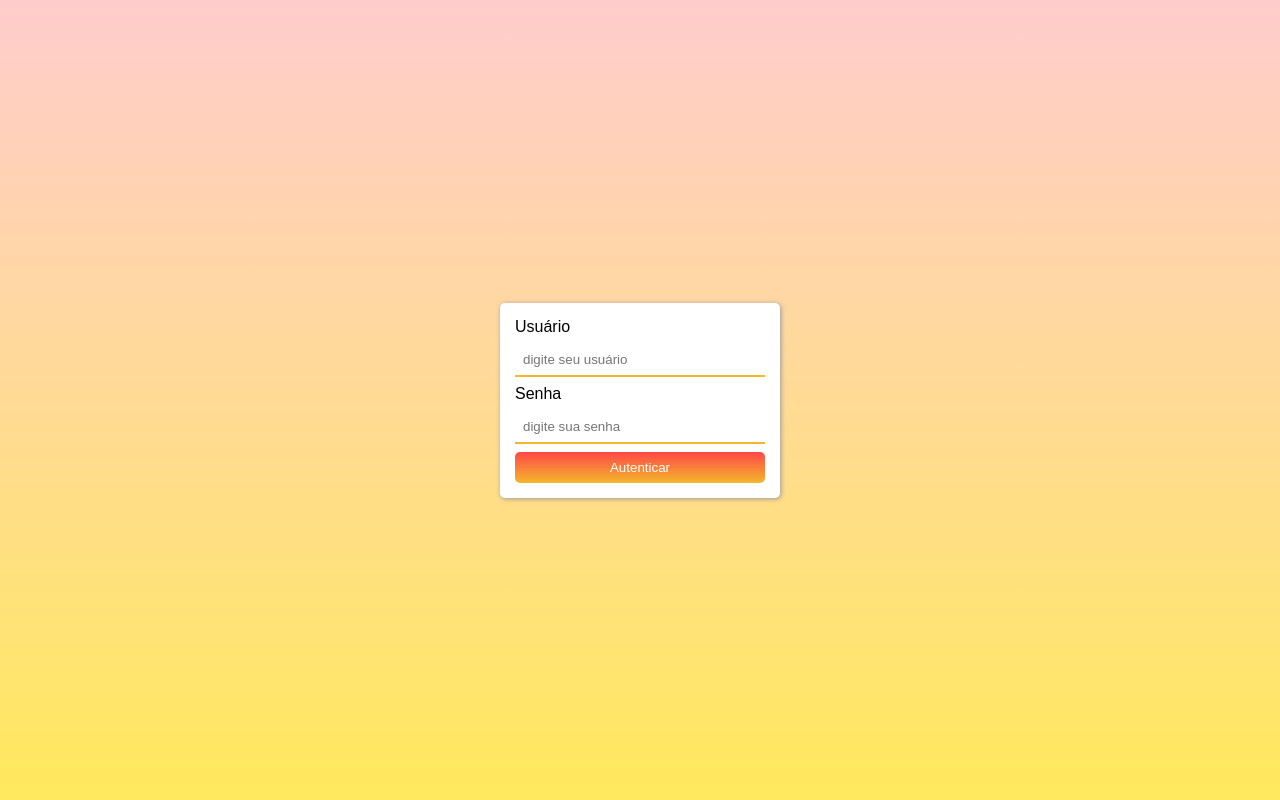
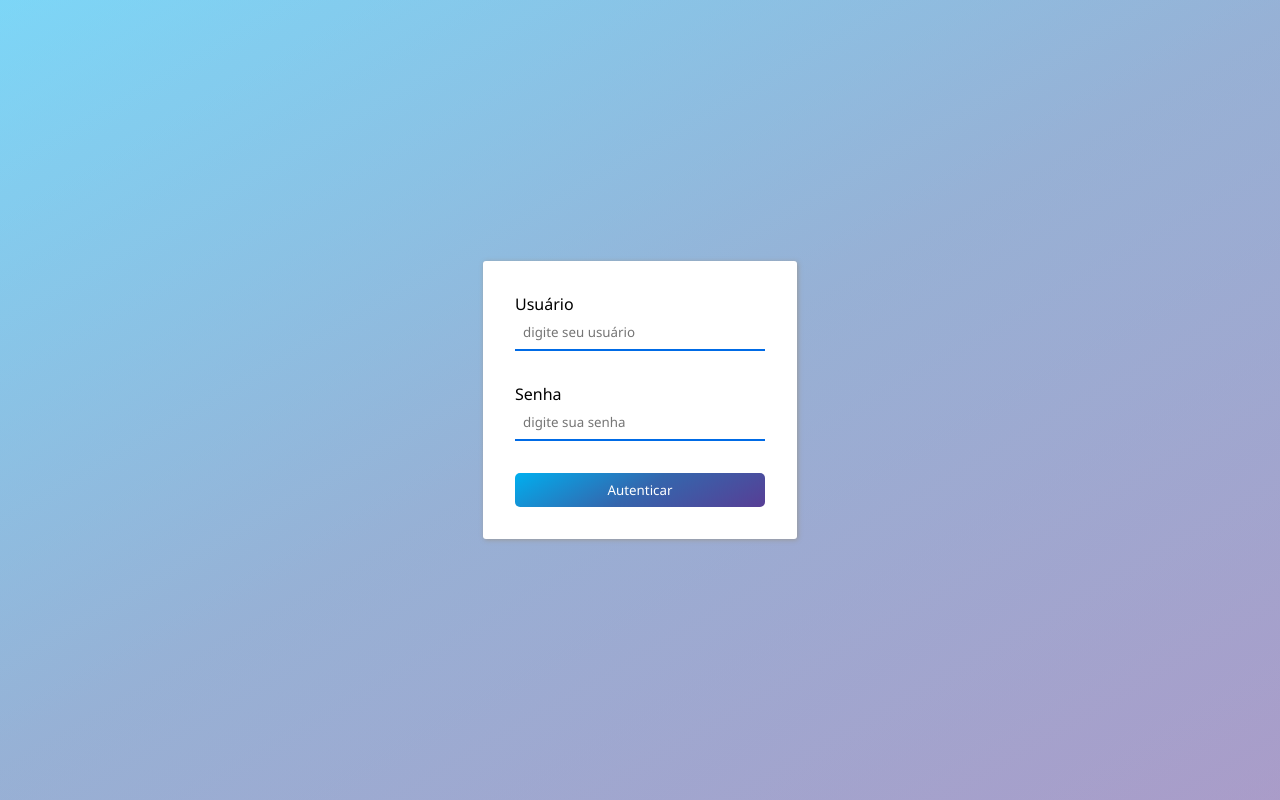
Before and after one commit to projetoinclus/sistema_web, a plain HTML site: page index.html in a window 1280 px wide. Drawn offline with Linux system fonts and the light colour scheme.

Commit message:
20240525-0921

```diff
--- a/css/global.css
+++ b/css/global.css
@@ -1,35 +1,42 @@
 * {
-  font-family: sans-serif; /* estilo da fonte */
+    font-family: "Segoe UI", Tahoma, Geneva, Verdana, sans-serif; /* estilo da fonte */
 }
 
 html,
 body {
-  width: 100%; /* largura */
-  height: 100%; /* altura */
-  margin: 0; /* espaçamento externo */
-  padding: 0; /* espaçamento interno */
-}
-
-button {
-  padding: 8px;
-  border-radius: 5px;
-  border: none;
-  background-image: linear-gradient(to bottom, #ff4747, #f3b72b);
-  color: #ffffff;
-}
-
-button:hover {
-  background-image: linear-gradient(to bottom, #942c2c, #c59526);
+    width: 100%;
+    height: 100%;
+    margin: 0;
+    padding: 0;
+    background-image: linear-gradient(150deg, rgba(0, 175, 239, 0.3), rgba(52, 102, 173, 0.3), rgb(88, 62, 149, 0.3));
 }
 
 input {
-  padding: 8px;
-  border: none;
-  border-bottom: 2px solid #f3b72b;
+    padding: 0.5rem;
+    border: none;
+    border-bottom: 2px solid rgb(0, 107, 230);
 }
 
 input:focus {
-  outline: none;
-  border: none;
-  border-bottom: 2px solid #942c2c;
+    outline: none;
+    border: none;
+    border-bottom: 2px solid rgb(255, 72, 0);
 }
+
+.form-control {
+    display: flex;
+    flex-direction: column;
+    margin-bottom: 2rem;
+}
+
+.btn-primary {
+    padding: 8px;
+    border-radius: 5px;
+    border: none;
+    background-image: linear-gradient(150deg, rgba(0, 175, 239), rgba(52, 102, 173), rgb(88, 62, 149));
+    color: #ffffff;
+}
+
+.btn-primary:hover {
+    background-image: linear-gradient(150deg, rgb(0, 147, 201), rgb(40, 79, 133), rgb(70, 49, 119));
+}
--- a/css/login.css
+++ b/css/login.css
@@ -1,7 +1,6 @@
 #bg-login {
     width: 100%;
     height: 100%;
-  background-image: linear-gradient(to bottom, #ffcccc, #ffe95d);
     display: flex;
     justify-content: center;
     align-items: center;
@@ -12,8 +11,7 @@
     display: flex;
     flex-direction: column;
     width: 250px;
-  gap: 8px;
-  padding: 15px;
-  border-radius: 5px;
+    padding: 2rem;
+    border-radius: 3px;
     box-shadow: 1px 1px 5px #999999;
 }
--- a/index.html
+++ b/index.html
@@ -10,11 +10,15 @@
     <body>
         <div id="bg-login">
             <div id="box-login">
+                <div class="form-control">
                     <label for="ipt-usuario">Usuário</label>
                     <input type="text" id="ipt-usuario" placeholder="digite seu usuário" />
+                </div>
+                <div class="form-control">
                     <label for="ipt-senha">Senha</label>
                     <input type="password" id="ipt-senha" placeholder="digite sua senha" />
-        <button id="btn-autenticar">Autenticar</button>
+                </div>
+                <button class="btn-primary" id="btn-autenticar">Autenticar</button>
             </div>
         </div>
     </body>
```
Lines whose indentation alone changed are shown as unchanged.
